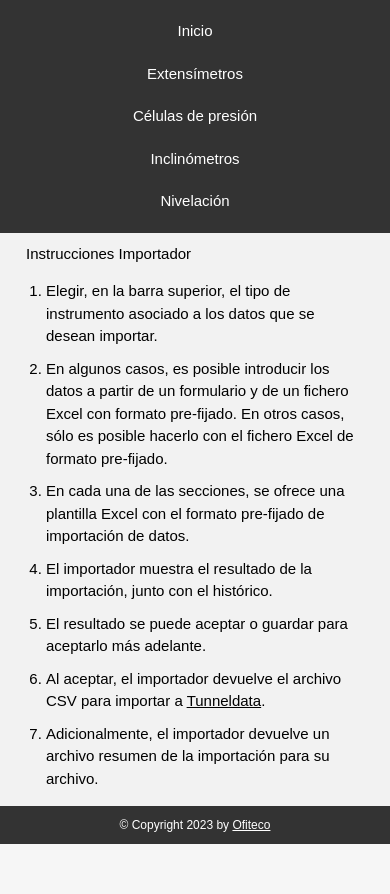
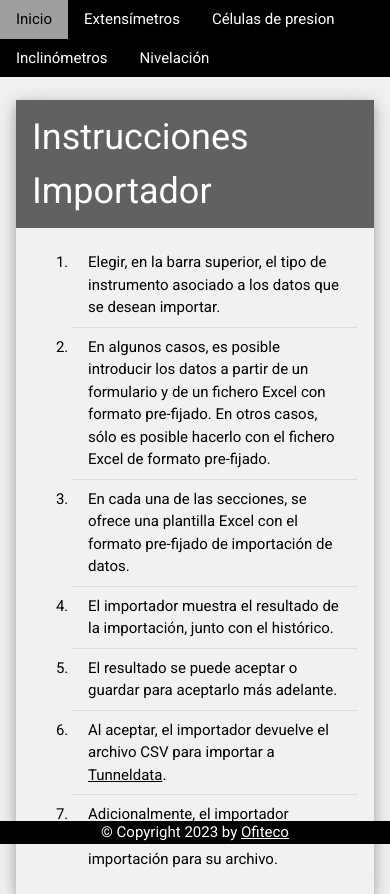
Before and after one commit to jmarinfi/importadores, a Flask app: page / in a window 390 px wide. Before the commit the page ends 844 px from the top, so only its background shows below. Run offline with Flask 3, Linux system fonts and the light colour scheme.

Commit message:
Se añade diseño responsivo w3.css

```diff
--- a/static/style.css
+++ b/static/style.css
@@ -1,99 +1,20 @@
-.footer {
-    background-color: #333;
-    color: #fff;
-    font-family: 'Montserrat', sans-serif;
-    padding: 20px;
+#footer {
     text-align: center;
-    font-size: 14px;
     position: fixed;
-    left: 0;
-    bottom: 0;
+    left: 0%;
+    bottom: 0%;
     width: 100%;
 }
 
-.footer a {
-    color: #fff;
-    font-family: 'Montserrat', sans-serif;
-}
-
-.footer a:hover {
-    color: orange;
-}
-
-body {
-    background-color: #f2f2f2;
-    font-family: 'Montserrat', sans-serif;
-    margin: 0;
-    padding: 0;
-}
-
-.content {
-    background-color: #f2f2f2;
-    padding: 20px;
-}
-
-.navbar {
-    background-color: #333;
-    padding: 20px;
-}
-
-.nav-list {
-    list-style-type: none;
-    margin: 0;
-    padding: 0;
-    display: flex;
-    justify-content: center;
-}
-
-.nav-item {
-    margin: 0 10px;
-}
-
-.nav-item a {
-    text-decoration: none;
-    color: #fff;
-    font-family: 'Montserrat', sans-serif;
-    padding: 10px;
-}
-
-.nav-item a:hover {
-    background-color: #555;
-}
-
-h1 {
-    font-weight: bold;
-    color: #333;
-    margin-bottom: 20px;
-}
-
-ol {
-    padding-left: 20px;
+body, h1, h2, h3, h4, h5, h6 {
+    font-family: Roboto, sans-serif;
 }
 
 ol li {
-    margin-bottom: 10px;
+    padding: 8px 16px;
+    border-bottom: 1px solid #ddd;
 }
 
-@media screen and (max-width: 600px) {
-    .footer {
-        font-size: 12px;
-        padding: 10px;
-    }
-
-    .content {
-        padding: 10px;
-    }
-
-    .navbar {
-        padding: 10px;
-    }
-
-    .nav-list {
-        flex-direction: column;
-        align-items: center;
-    }
-
-    .nav-item {
-        margin: 10px 0;
-    }
+ol li:last-child {
+    border-bottom: none;
 }
--- a/templates/base.html
+++ b/templates/base.html
@@ -1,36 +1,43 @@
 <!DOCTYPE html>
 <html lang="es">
-
-<head>
+  <head>
     {% block head %}
-    <meta name="viewport" content="width=device-width, initial-scale=1">
-    <link rel="stylesheet" href="https://www.w3schools.com/w3css/4/w3.css">
-    <link rel="stylesheet" href="{{ url_for('static', filename='style.css') }}" />
-    <link rel="icon" href="{{ url_for('static', filename='favicon.ico') }}" type="image/x-icon">
+    <meta name="viewport" content="width=device-width, initial-scale=1.0" />
+    <link rel="stylesheet" href="https://www.w3schools.com/w3css/4/w3.css" />
+    <link
+      rel="stylesheet"
+      href="{{ url_for('static', filename='style.css') }}"
+    />
+    <link
+      rel="icon"
+      href="{{ url_for('static', filename='favicon.ico') }}"
+      type="image/x-icon"
+    />
+    <link
+      rel="stylesheet"
+      href="https://fonts.googleapis.com/css?family=Roboto"
+    />
     <title>{% block title %}{% endblock%} - Importadores</title>
     {% endblock %}
-</head>
+  </head>
 
-<body>
-
-    <nav class="navbar">
-        <ul class="nav-list">
-            <li class="nav-item"><a href="/">Inicio</a></li>
-            <li class="nav-item"><a href="#">Extensímetros</a></li>
-            <li class="nav-item"><a href="#">Células de presión</a></li>
-            <li class="nav-item"><a href="#">Inclinómetros</a></li>
-            <li class="nav-item"><a href="#">Nivelación</a></li>
-        </ul>
-    </nav>
+  <body class="w3-light-gray">
+    <div class="w3-bar w3-black">
+      <a href="/" class="w3-bar-item w3-button w3-hover-gray">Inicio</a>
+      <a href="#" class="w3-bar-item w3-button w3-hover-gray">Extensímetros</a>
+      <a href="#" class="w3-bar-item w3-button w3-hover-gray"
+        >Células de presion</a
+      >
+      <a href="#" class="w3-bar-item w3-button w3-hover-gray">Inclinómetros</a>
+      <a href="#" class="w3-bar-item w3-button w3-hover-gray">Nivelación</a>
+    </div>
 
     <div id="content" class="content">{% block content %}{% endblock %}</div>
 
-    <div id="footer" class="footer">
-        {% block footer %}
-        &copy; Copyright 2023 by <a href="https://www.ofiteco.com/" target="_blank">Ofiteco</a>
-        {% endblock %}
+    <div class="w3-container w3-black" id="footer">
+      {% block footer %} &copy; Copyright 2023 by
+      <a href="https://www.ofiteco.com/" target="_blank">Ofiteco</a>
+      {% endblock %}
     </div>
-
-</body>
-
+  </body>
 </html>
--- a/templates/home.html
+++ b/templates/home.html
@@ -1,25 +1,50 @@
-{% extends "base.html" %}
+{% extends "base.html" %} {% block title %} Inicio {% endblock %} {% block
+content %}
+<div class="w3-container"><br /></div>
+<div class="w3-container">
+  <div class="w3-card-4">
+    <header class="w3-container w3-dark-gray">
+      <h1>Instrucciones Importador</h1>
+    </header>
 
-{% block title %}
-Inicio
-{% endblock %}
-
-{% block content %}
-
-<div class="w3-container">
-    <header class="">Instrucciones Importador</header>
-
-    <div class="">
-        <ol>
-            <li>Elegir, en la barra superior, el tipo de instrumento asociado a los datos que se desean importar.</li>
-            <li>En algunos casos, es posible introducir los datos a partir de un formulario y de un fichero Excel con formato pre-fijado. En otros casos, sólo es posible hacerlo con el fichero Excel de formato pre-fijado.</li>
-            <li>En cada una de las secciones, se ofrece una plantilla Excel con el formato pre-fijado de importación de datos.</li>
-            <li>El importador muestra el resultado de la importación, junto con el histórico.</li>
-            <li>El resultado se puede aceptar o guardar para aceptarlo más adelante.</li>
-            <li>Al aceptar, el importador devuelve el archivo CSV para importar a <a href="https://metrolima.acpofiteco.com/index.php?url=/usuarios/inicio" target="_blank">Tunneldata</a>.</li>
-            <li>Adicionalmente, el importador devuelve un archivo resumen de la importación para su archivo.</li>
-        </ol>
+    <div class="w3-container">
+      <ol>
+        <li>
+          Elegir, en la barra superior, el tipo de instrumento asociado a los
+          datos que se desean importar.
+        </li>
+        <li>
+          En algunos casos, es posible introducir los datos a partir de un
+          formulario y de un fichero Excel con formato pre-fijado. En otros
+          casos, sólo es posible hacerlo con el fichero Excel de formato
+          pre-fijado.
+        </li>
+        <li>
+          En cada una de las secciones, se ofrece una plantilla Excel con el
+          formato pre-fijado de importación de datos.
+        </li>
+        <li>
+          El importador muestra el resultado de la importación, junto con el
+          histórico.
+        </li>
+        <li>
+          El resultado se puede aceptar o guardar para aceptarlo más adelante.
+        </li>
+        <li>
+          Al aceptar, el importador devuelve el archivo CSV para importar a
+          <a
+            href="https://metrolima.acpofiteco.com/index.php?url=/usuarios/inicio"
+            target="_blank"
+            >Tunneldata</a
+          >.
+        </li>
+        <li>
+          Adicionalmente, el importador devuelve un archivo resumen de la
+          importación para su archivo.
+        </li>
+      </ol>
     </div>
+  </div>
 </div>
 
 {% endblock %}
```
